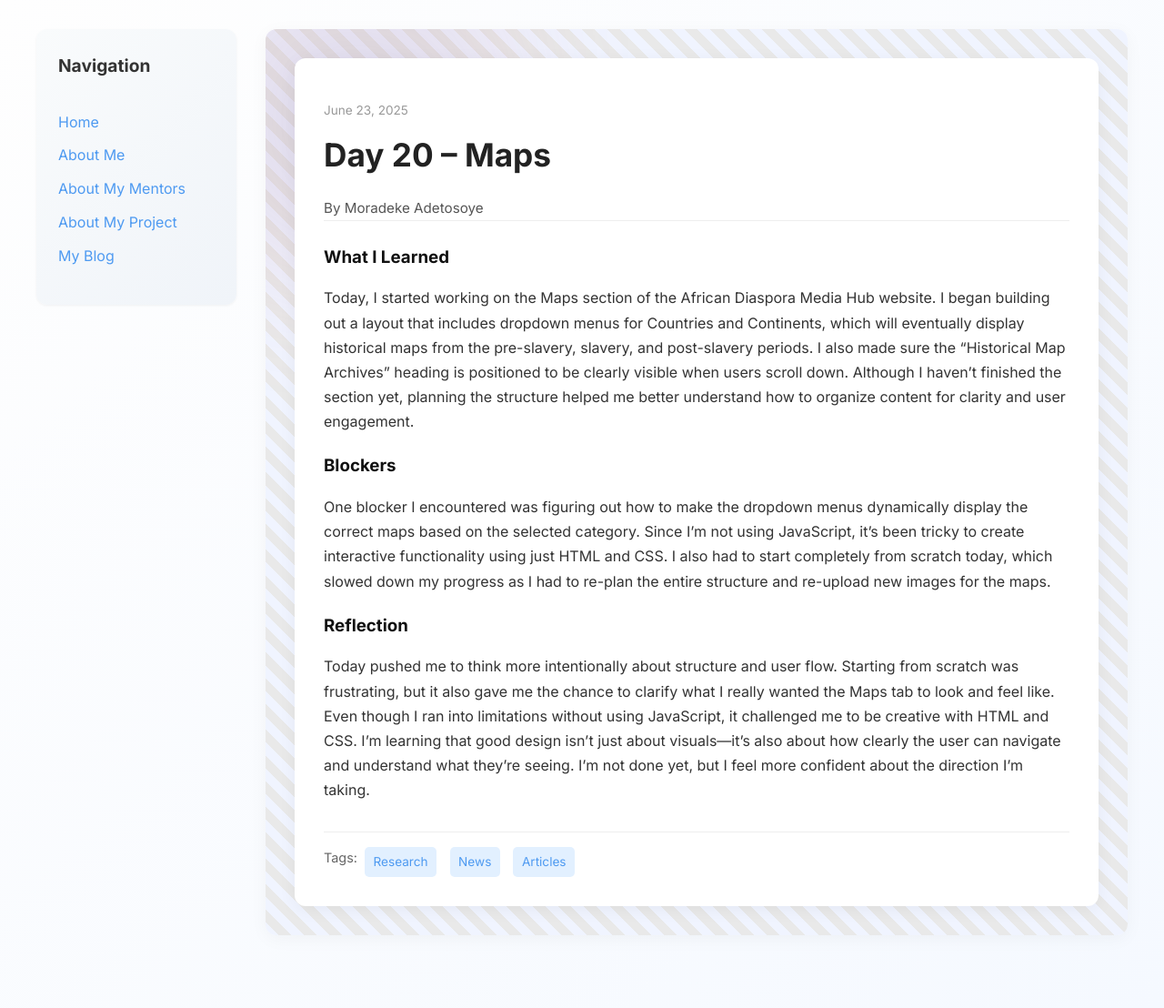
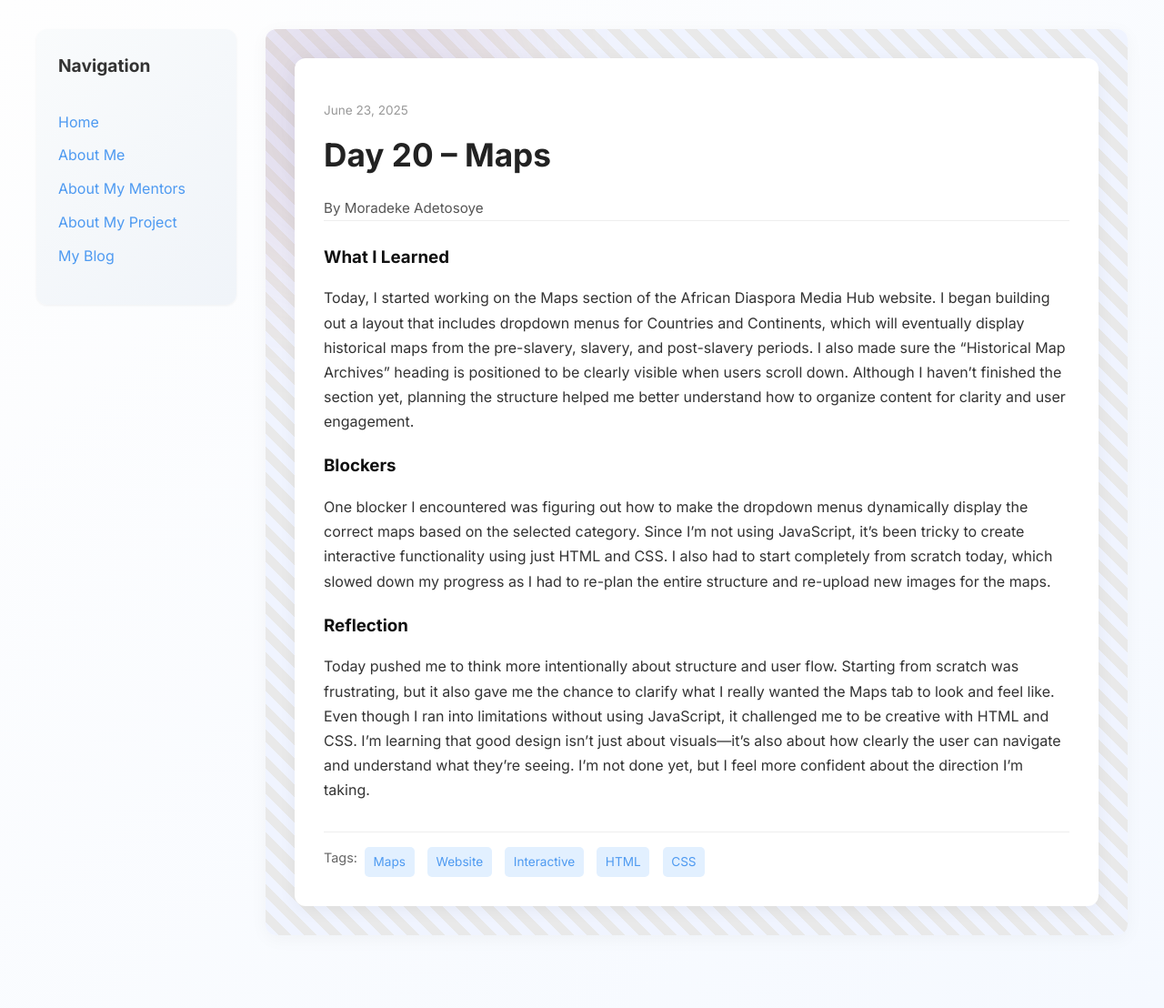
Before and after one commit to deke-a/deke-a.github.io, a Jekyll site: the page built from _posts/2025-06-23-day-20.md, in a window 1280 px wide. Shown: the whole page at 91% size. Built offline with Jekyll 4.4.1, drawn with Linux system fonts in a browser that asks for light colours.

Commit message:
Update 2025-06-23-day-20.md

```diff
--- a/_posts/2025-06-23-day-20.md
+++ b/_posts/2025-06-23-day-20.md
@@ -4,7 +4,7 @@ title: "Day 20 – Maps"
 date: 2025-06-23
 author: Moradeke Adetosoye
 permalink: /day20.html
-tags: ["Research", "News", "Articles"]
+tags: ["Maps", "Website", "Interactive", "HTML", "CSS"]
 
 what_i_learned: |
   Today, I started working on the Maps section of the African Diaspora Media Hub website. I began building out a layout that includes dropdown menus for Countries and Continents, which will eventually display historical maps from the pre-slavery, slavery, and post-slavery periods. I also made sure the “Historical Map Archives” heading is positioned to be clearly visible when users scroll down. Although I haven’t finished the section yet, planning the structure helped me better understand how to organize content for clarity and user engagement.
```
